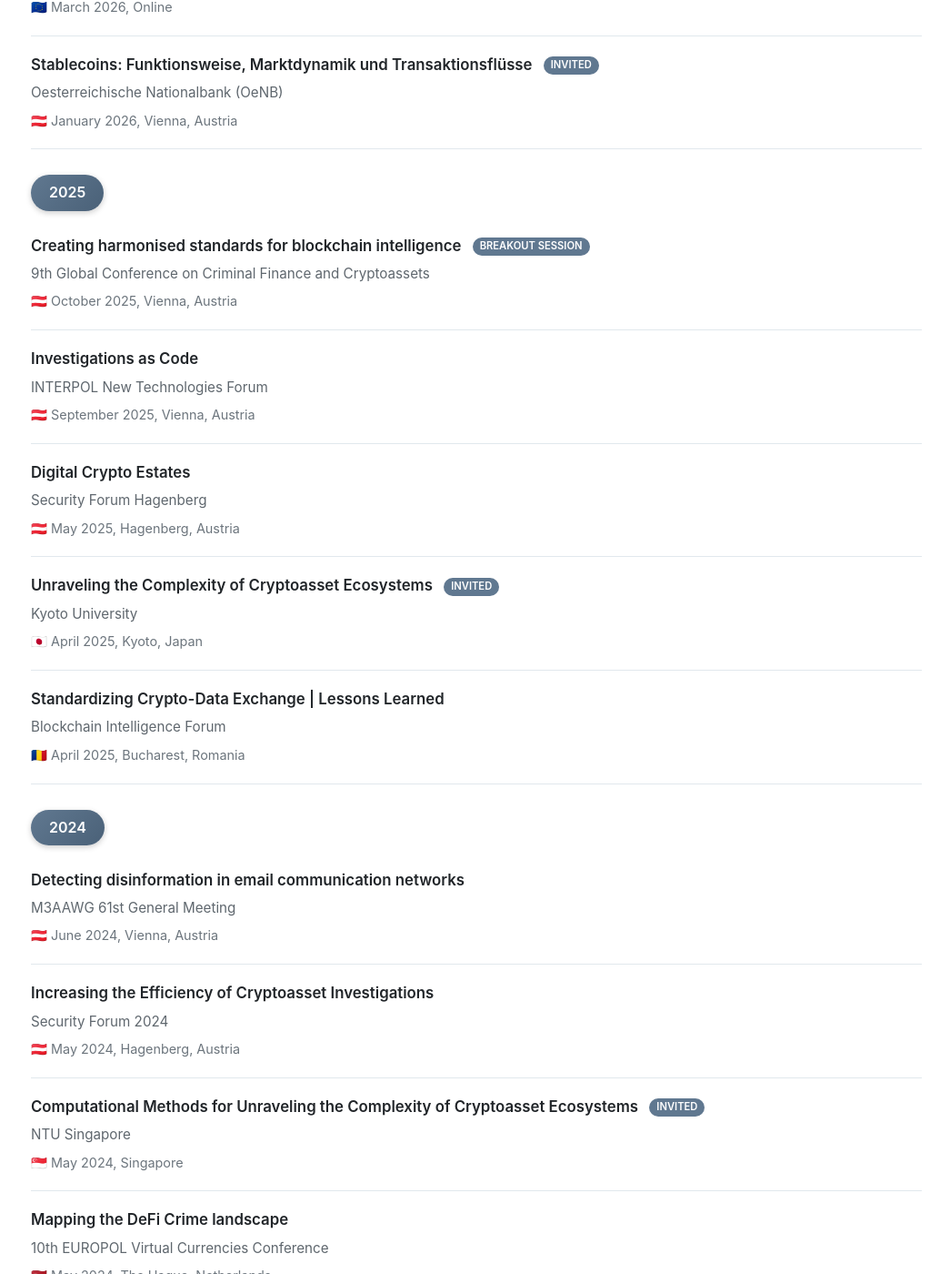
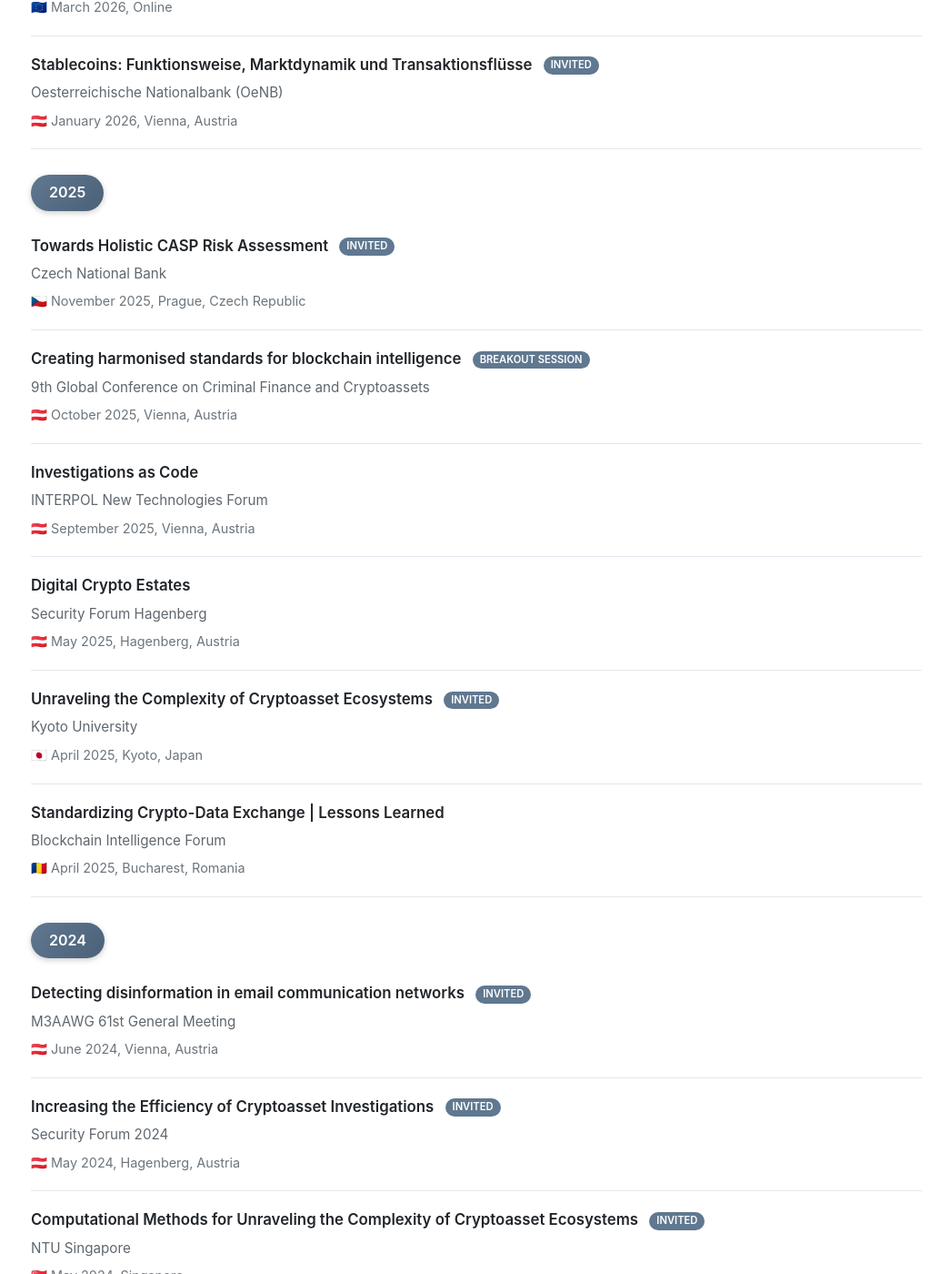
Before and after one commit to behas/behas.github.com, a Jekyll site: the page built from talks.html, in a window 1280 px wide and 1400 px high, scrolled down 739 px. Shown: the whole window at 91% size, without its empty margins (116-1161 px from the left). Built offline with Jekyll 4.4.1, drawn with Linux system fonts in a browser that asks for light colours; a style sheet for code colours, icons or effects is not loaded; some of the changed text lies outside the part shown.

Commit message:
Extend data files for CV generation
- projects.yml: add DeepRUL; fix invalid TITANIUM end date
- awards.yml: add Staatspreis Digitalisierung nomination (2019)
- talks.yml: add Czech National Bank talk; mark invited/panel talks with type
- events.yml: add organizer roles, series grouping keys, and the 2023
  'DeFi: Hype or Disruption' workshop (date is a placeholder: day unknown)
- standardization.yml: add ANSI/NISO and W3C prefixes to spec titles

```diff
--- a/_data/awards.yml
+++ b/_data/awards.yml
@@ -13,6 +13,10 @@
   year: 2020
   description: "Awarded by the iSchools organization for excellence in information science research and scholarship."
 
+- name: "Nominee, Austrian Staatspreis Digitalisierung"
+  year: 2019
+  description: "Nomination for the Austrian state prize for digitalization."
+
 - name: "Open Humanities Award"
   uri: "https://blog.okfn.org/2013/05/08/announcing-the-open-humanities-award-winners/"
   year: 2013
--- a/_data/standardization.yml
+++ b/_data/standardization.yml
@@ -1,9 +1,9 @@
-- title: "ResourceSync Framework Specification"
+- title: "ANSI/NISO ResourceSync Framework Specification"
   uri: "https://www.openarchives.org/rs/resourcesync"
   role: "co-editor"
   description: "Describes a synchronization framework for the web consisting of various capabilities that allow third party systems to remain synchronized with a server's evolving resources."
 
-- title: "Open Annotation Data Model"
+- title: "W3C Open Annotation Data Model"
   uri: "https://www.w3.org/TR/annotation-model/"
   role: "contributor"
   description: "Specifies an interoperable framework for creating associations between related resources, annotations, using a methodology that conforms to the Architecture of the World Wide Web. Open Annotations can easily be shared between platforms, with sufficient richness of expression to satisfy complex requirements while remaining simple enough to also allow for the most common use cases, such as attaching a piece of text to a single web resource."
--- a/_data/talks.yml
+++ b/_data/talks.yml
@@ -36,6 +36,13 @@
   type: Invited
 
 # 2025
+
+- title: Towards Holistic CASP Risk Assessment
+  venue: Czech National Bank
+  date: 2025-11-01
+  location: Prague, Czech Republic
+  flag: "🇨🇿"
+  type: Invited
 
 - title: Creating harmonised standards for blockchain intelligence
   venue: 9th Global Conference on Criminal Finance and Cryptoassets
@@ -76,12 +83,14 @@
   date: 2024-06-05
   location: Vienna, Austria
   flag: "🇦🇹"
+  type: Invited
 
 - title: Increasing the Efficiency of Cryptoasset Investigations
   venue: Security Forum 2024
   date: 2024-05-22
   location: Hagenberg, Austria
   flag: "🇦🇹"
+  type: Invited
 
 - title: Computational Methods for Unraveling the Complexity of Cryptoasset Ecosystems
   venue: NTU Singapore
@@ -95,6 +104,7 @@
   date: 2024-05-08
   location: The Hague, Netherlands
   flag: "🇳🇱"
+  type: Invited
 
 - title: Kryptowährungen. Revolution der Finanzwelt oder Risikofaktor?
   venue: VHS Wien, Science Talks
@@ -107,6 +117,7 @@
   date: 2024-04-03
   location: Schielleiten, Austria
   flag: "🇦🇹"
+  type: Invited
 
 # 2023
 
@@ -122,6 +133,7 @@
   date: 2023-10-10
   location: Erlangen, Germany
   flag: "🇩🇪"
+  type: Invited
 
 # 2022
 
@@ -130,48 +142,56 @@
   date: 2022-11-23
   location: Online
   flag: "🌐"
+  type: Invited
 
 - title: Connecting the Cases - Lessons Learned from Bavaria
   venue: INTERPOL New Technologies Forum Law Enforcement in Web 3.0
   date: 2022-11-16
   location: Singapore
   flag: "🇸🇬"
+  type: Invited
 
 - title: Kryptowährungen - Ein neues Kapitel in der Numismatik?
   venue: Institut für Numismatik
   date: 2022-11-10
   location: Vienna, Austria
   flag: "🇦🇹"
+  type: Invited
 
 - title: Decentralized Finance (DeFi) - Basic Concepts and Current Developments
   venue: Wei[s]se Wirtschaft
   date: 2022-11-08
   location: Vienna, Austria
   flag: "🇦🇹"
+  type: Invited
 
 - title: Anonymity and Identity Identification in Public Blockchains
   venue: Blockchain Governance Initiative Network
   date: 2022-07-26
   location: Zurich, Switzerland
   flag: "🇨🇭"
+  type: Invited
 
 - title: Kypto-Transaktionsverfolgung, Potential und Grenzen
   venue: Internationale Geldwäsche Tagung
   date: 2022-06-28
   location: Munich, Germany
   flag: "🇩🇪"
+  type: Invited
 
 - title: Analyzing DeFi Protocols - A step-by-step approach to financial complexity
   venue: FinTech Week
   date: 2022-06-01
   location: Vienna, Austria
   flag: "🇦🇹"
+  type: Invited
 
 - title: Warum kann ich mein Bier (noch) nicht mit Bitcoin bezahlen?
   venue: Pint of Science
   date: 2022-05-09
   location: Vienna, Austria
   flag: "🇦🇹"
+  type: Invited
 
 # 2021
 
@@ -180,12 +200,14 @@
   date: 2021-11-27
   location: Berlin, Germany
   flag: "🇩🇪"
+  type: Invited
 
 - title: Decentralized Finance (DeFi) - What impact will it have on cryptoasset forensics?
   venue: 5th INTERPOL Working Group on Dark Web and Virtual Assets
   date: 2021-09-21
   location: Online
   flag: "🌐"
+  type: Invited
 
 - title: Decentralized Finance (DeFi) - Understanding Risks in an Emerging Financial Paradigm
   venue: 1st Annual Conference of the Austrian Blockchain Center (ABC)
@@ -193,12 +215,14 @@
   location: Online
   flag: "🌐"
   slides_uri: https://www.slideshare.net/bhaslhofer/decentralized-finance-defi-understanding-risks-in-an-emerging-financial-paradigm
+  type: Invited
 
 - title: "Laundering Money with Cryptoassets: Known Strategies and Containment Methods"
   venue: Austrian Blockchain Center (ABC)
   date: 2021-02-10
   location: Online
   flag: "🌐"
+  type: Invited
 
 # 2020
 
@@ -208,24 +232,28 @@
   date: 2020-12-03
   flag: "🇦🇹"
   slides_uri: https://idsf.io/
+  type: Invited
 
 - title: Anomaly Detection in Industrial Data Science
   venue: Platform Industry 4.0
   date: 2020-06-05
   location: Online
   flag: "🌐"
+  type: Invited
 
 - title: Cryptoasset Analytics - Insights from Analyzing Large-Scale Financial Transaction Graphs
   venue: Blockchain & Wine Meetup
   date: 2020-03-11
   location: Vienna, Austria
   flag: "🇦🇹"
+  type: Invited
 
 - title: Cryptoasset Forensics - State of the Art and Upcoming Challenges
   venue: Cybercrime Expert Circle Meeting
   date: 2020-01-22
   location: Vienna, Austria
   flag: "🇦🇹"
+  type: Invited
 
 # 2019
 
```
Also changed, not shown: _data/events.yml (+24 -0 lines), _data/projects.yml (+12 -1 lines).
